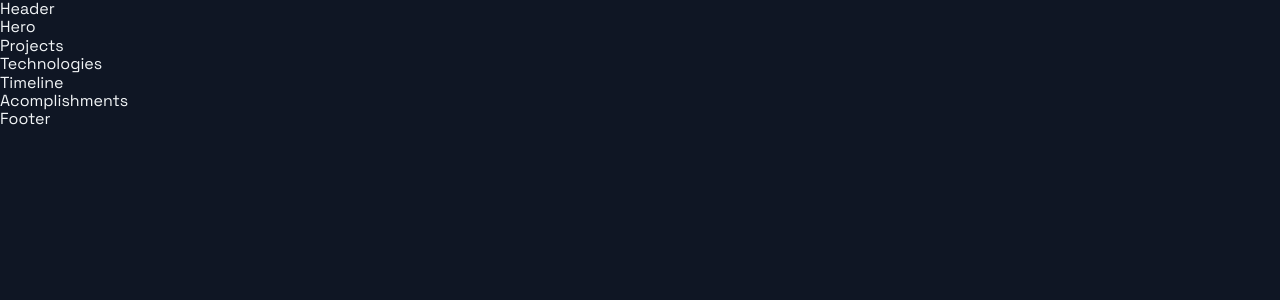
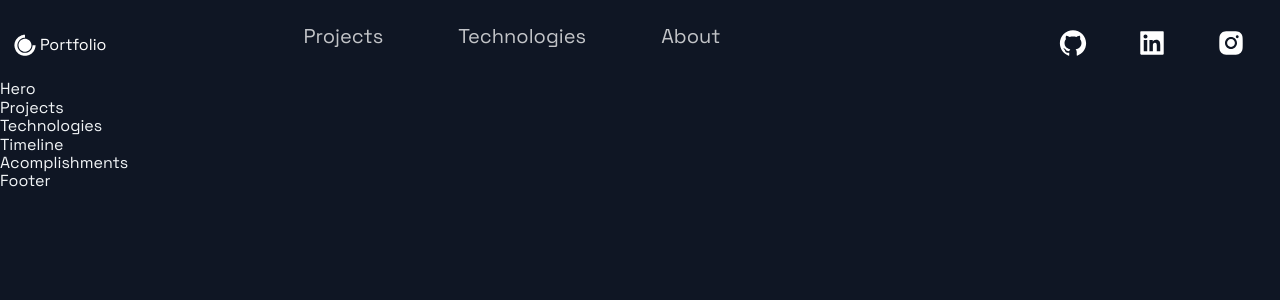
Before and after one commit to tsertic/portfolio-2022, a Next.js app: page / in a window 1280 px wide. Shown: the top 300 px of the page. Built offline with nearby package versions, Linux system fonts and the light colour scheme.

Commit message:
started header component,added links

```diff
--- a/package.json
+++ b/package.json
@@ -3,7 +3,7 @@
   "version": "0.1.0",
   "private": true,
   "scripts": {
-    "dev": "next dev",
+    "dev": "SET PORT=3333 && next dev",
     "build": "next build",
     "start": "next start"
   },
--- a/src/components/Header/Header.js
+++ b/src/components/Header/Header.js
@@ -1,14 +1,55 @@
-import Link from 'next/link';
-import React from 'react';
-import { AiFillGithub, AiFillInstagram, AiFillLinkedin } from 'react-icons/ai';
-import { DiCssdeck } from 'react-icons/di';
+import Link from "next/link";
+import React from "react";
+import { AiFillGithub, AiFillInstagram, AiFillLinkedin } from "react-icons/ai";
+import { DiCssdeck } from "react-icons/di";
 
-import { Container, Div1, Div2, Div3, NavLink, SocialIcons } from './HeaderStyles';
+import {
+  Container,
+  Div1,
+  Div2,
+  Div3,
+  NavLink,
+  SocialIcons,
+} from "./HeaderStyles";
 
-const Header = () =>  (
-  <div>
-    Header
-  </div>
+const Header = () => (
+  <Container>
+    <Div1>
+      <Link href="/">
+        <a style={{ display: "flex", alignItems: "center", color: "white" }}>
+          <DiCssdeck size="3rem" /> <span>Portfolio</span>
+        </a>
+      </Link>
+    </Div1>
+    <Div2>
+      <li>
+        <Link href="#projects">
+          <NavLink>Projects</NavLink>
+        </Link>
+      </li>
+      <li>
+        <Link href="#tech">
+          <NavLink>Technologies</NavLink>
+        </Link>
+      </li>
+      <li>
+        <Link href="#about">
+          <NavLink>About</NavLink>
+        </Link>
+      </li>
+    </Div2>
+    <Div3>
+      <SocialIcons href="https://github.com">
+        <AiFillGithub size="3rem" />
+      </SocialIcons>
+      <SocialIcons href="https://linkedin.com">
+        <AiFillLinkedin size="3rem" />
+      </SocialIcons>
+      <SocialIcons href="https://instagram.com">
+        <AiFillInstagram size="3rem" />
+      </SocialIcons>
+    </Div3>
+  </Container>
 );
 
 export default Header;
```
